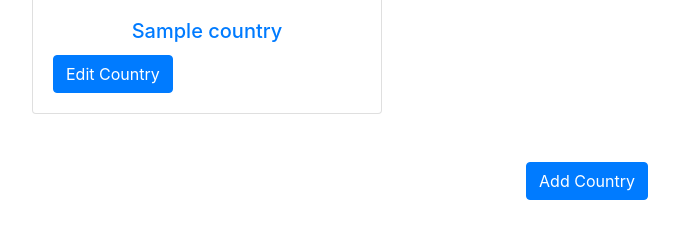
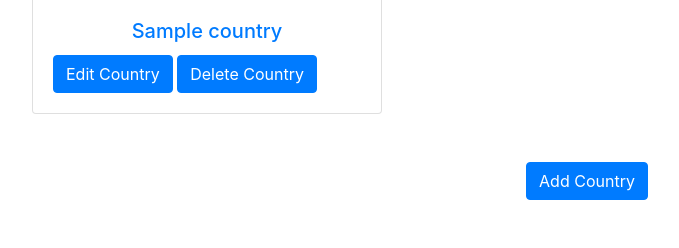
Before and after one commit to Code-Institute-Submissions/bens6477-exploring-unseen-blog_DecResub, a Django app: page /countries/ in a window 1280 px wide. Shown: the part 1214-1462 px from the top of the page, without its empty margins (53-732 px from the left). Run offline with Django 3.2, Linux system fonts and the light colour scheme; a user stored in the database is signed in; tables that the repository leaves empty hold one stand-in row (values such as "Sample post"); some libraries are stand-ins or nearby versions.

Commit message:
Add get functionality to delete_country

```diff
--- a/blog/urls.py
+++ b/blog/urls.py
@@ -6,6 +6,7 @@ urlpatterns = [
     path('countries/', views.Countries.as_view(), name='countries'),
     path('country/add/', views.CountryAdd.as_view(), name="add_country"),
     path('country/edit/<slug:country_name>/', views.CountryEdit.as_view(), name="edit_country"),
+    path('country/delete/<slug:country_name>/', views.CountryDelete.as_view(), name="delete_country"),
     path('countries/<slug:country_name>/', views.CountryArticles.as_view(), name='country_articles'),
     path('<slug:slug>/', views.ArticleDetail.as_view(), name='article_detail'),
     path('upvote/<slug:slug>/', views.ArticleUpvote.as_view(), name='article_upvote'),
--- a/blog/views.py
+++ b/blog/views.py
@@ -237,3 +237,10 @@ class CountryEdit(View):
 
         context = {"form": form}
         return render(request, "edit_country.html", context)
+
+
+class CountryDelete(View):
+    def get(self, request, country_name):
+        country = get_object_or_404(Country, country_name=country_name)
+        country.delete()
+        return redirect('countries')
--- a/templates/countries.html
+++ b/templates/countries.html
@@ -38,6 +38,7 @@
                                 <h5 class="card-title text-center">{{ country.country_name }}</h5>
                                 {% if user.is_authenticated %}
                                 <a class="btn btn-primary" href="{% url 'edit_country' country.country_name %}">Edit Country</a>
+                                <a class="btn btn-primary" href="{% url 'delete_country' country.country_name %}">Delete Country</a>
                                 {% endif %}
                             </a>
                         </div>
--- a/templates/country_articles.html
+++ b/templates/country_articles.html
@@ -38,7 +38,7 @@
                                 <h5 class="card-title">{{ article.title }}</h5>
                                 <p class="card-text">{{ article.summary }}</p>
                                 {% if user.is_authenticated %}
-                                <a class="btn btn-primary" href="{% url 'edit_article' article.slug %}">Edit Country</a>
+                                <a class="btn btn-primary" href="{% url 'edit_article' article.slug %}">Edit Article</a>
                                 {% endif %}
                             </a>
                         </div>
```
